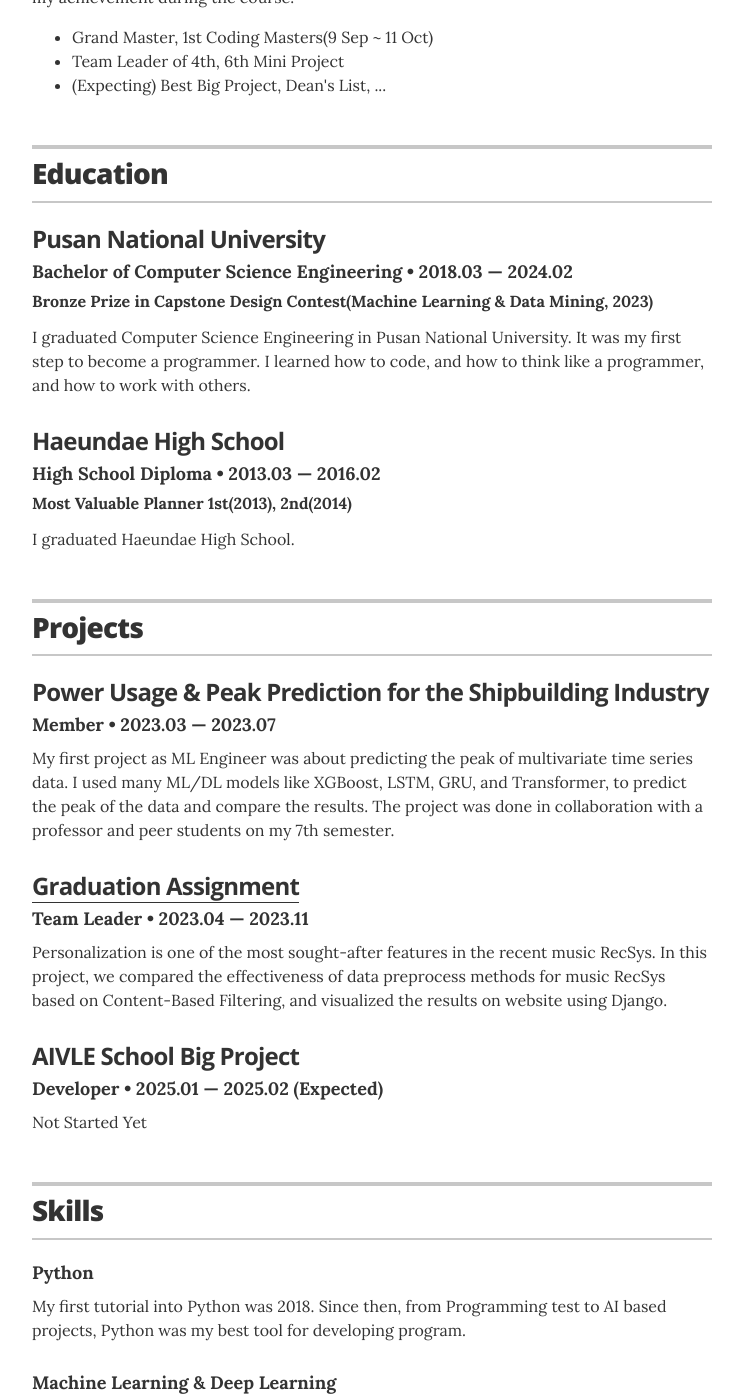
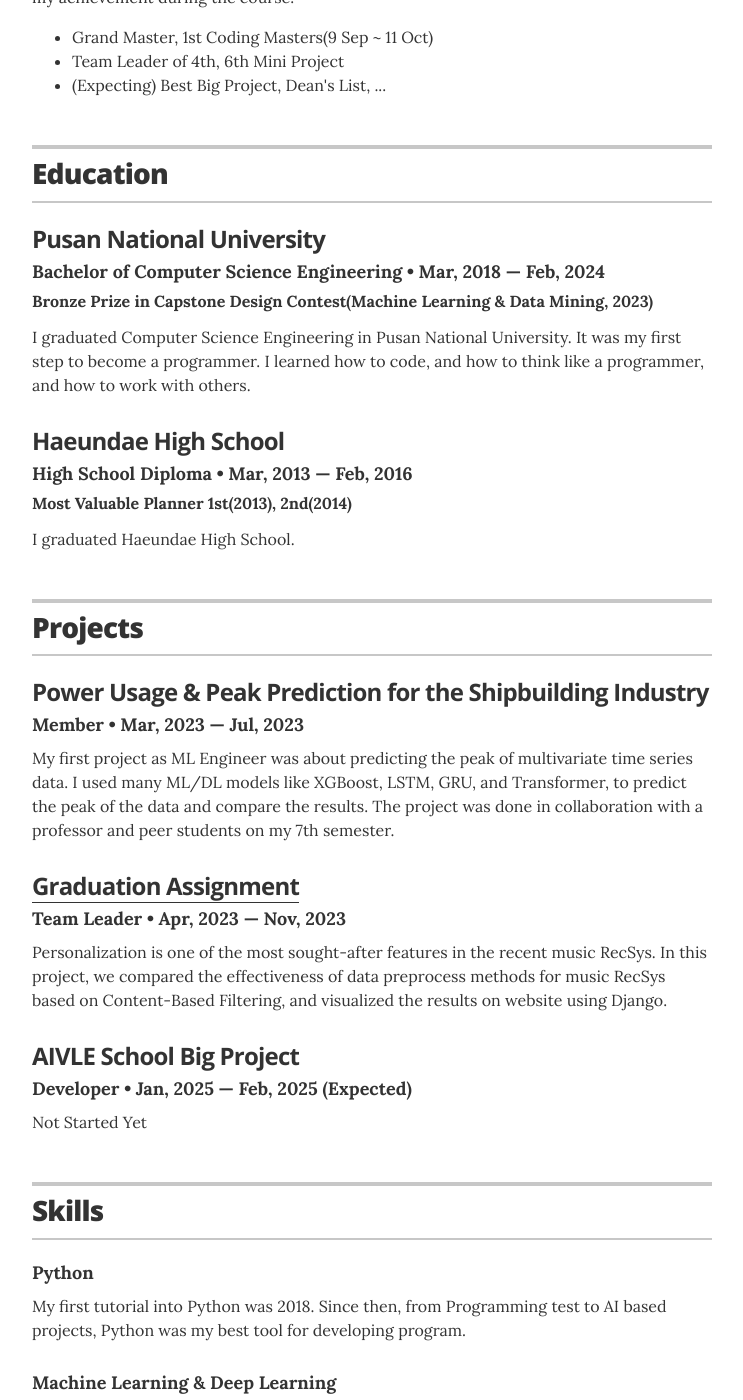
Before and after one commit to gaeul-3041/gaeul-3041.github.io, a Jekyll site: the page built from index.html, in a window 1280 px wide and 1400 px high, scrolled down 729 px. Shown: the whole window, without its empty margins (268-1011 px from the left). Built offline with Jekyll 4.4.1, drawn with Linux system fonts in a browser that asks for light colours.

Commit message:
날짜 형식 수정

```diff
--- a/_data/education.yml
+++ b/_data/education.yml
@@ -1,12 +1,12 @@
 # Degree
 - degree: Bachelor of Computer Science Engineering
   uni: Pusan National University
-  year: 2018.03 &mdash; 2024.02
+  year: Mar, 2018 &mdash; Feb, 2024
   award: Bronze Prize in Capstone Design Contest(Machine Learning & Data Mining, 2023)
   summary: I graduated Computer Science Engineering in Pusan National University. It was my first step to become a programmer. I learned how to code, and how to think like a programmer, and how to work with others.
 
 - degree: High School Diploma
   uni: Haeundae High School
-  year: 2013.03 &mdash; 2016.02
+  year: Mar, 2013 &mdash; Feb, 2016
   award: Most Valuable Planner 1st(2013), 2nd(2014)
   summary: I graduated Haeundae High School.
--- a/_data/projects.yml
+++ b/_data/projects.yml
@@ -4,19 +4,19 @@
 # Data Science Study
 - project: Power Usage & Peak Prediction for the Shipbuilding Industry
   role: Member
-  duration: 2023.03 &mdash; 2023.07
+  duration: Mar, 2023 &mdash; Jul, 2023
   # url: "#"
   description: My first project as ML Engineer was about predicting the peak of multivariate time series data. I used many ML/DL models like XGBoost, LSTM, GRU, and Transformer, to predict the peak of the data and compare the results. The project was done in collaboration with a professor and peer students on my 7th semester.
 
 # Graduation Assignment
 - project: Graduation Assignment
   role: Team Leader
-  duration: 2023.04 &mdash; 2023.11
+  duration: Apr, 2023 &mdash; Nov, 2023
   url: 'https://github.com/pnucse-capstone/capstone-2023-1-21'
   description: Personalization is one of the most sought-after features in the recent music RecSys. In this project, we compared the effectiveness of data preprocess methods for music RecSys based on Content-Based Filtering, and visualized the results on website using Django.
 
 - project: AIVLE School Big Project
   role: Developer
-  duration: 2025.01 &mdash; 2025.02 (Expected)
+  duration: Jan, 2025 &mdash; Feb, 2025 (Expected)
   # url: "#"
   description: Not Started Yet
```
